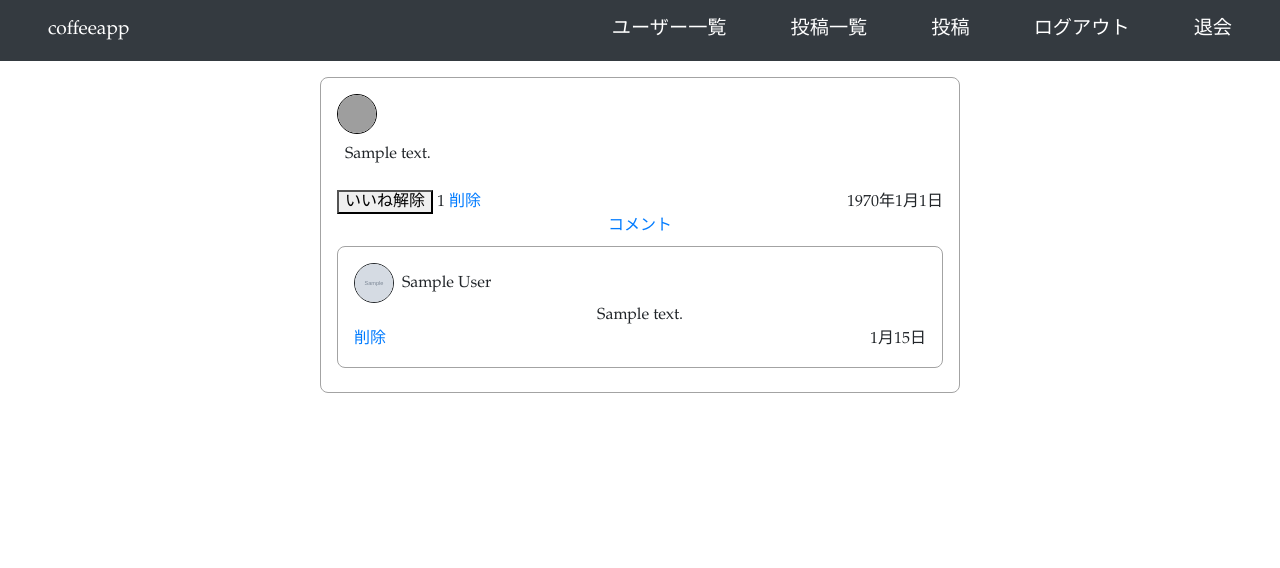
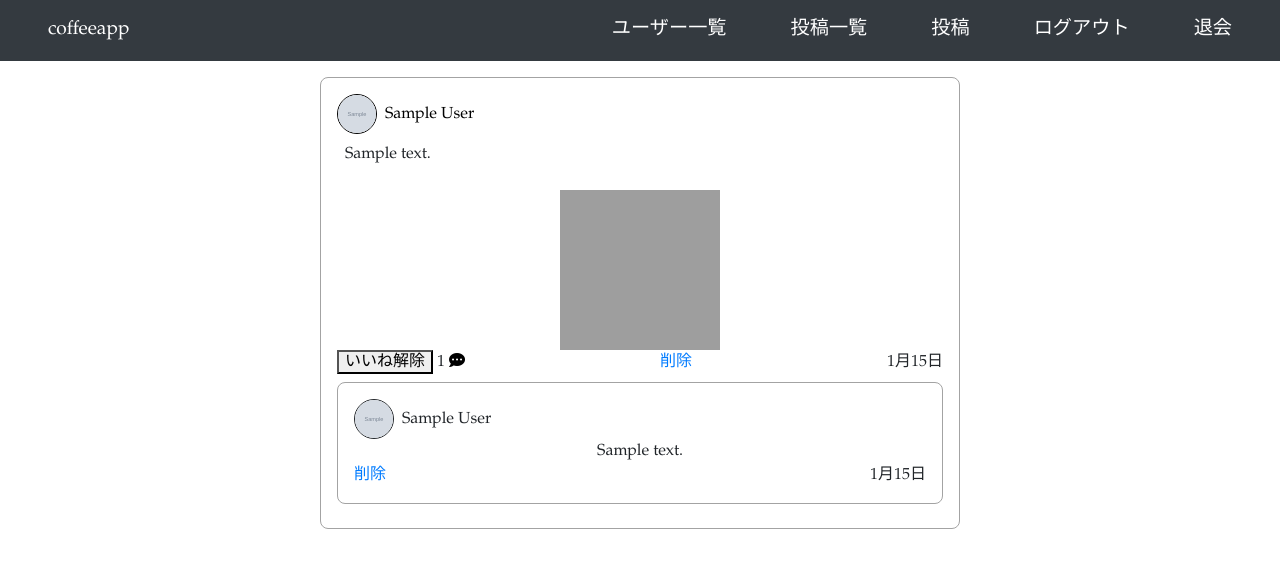
Before and after one commit to karirin/test-app, a PHP site: page /post/post_disp.php?post_id=1 in a window 1280 px wide. Shown: the top 568 px of the page. Run offline with PHP 8.4, Linux system fonts and the light colour scheme; the visitor is signed in with stand-in values (Sample User, id 1); tables that the repository leaves empty or names only in its code hold one stand-in row (values such as "Sample post"); grey boxes marked "Sample" are stand-in pictures; data that the repository does not hold is empty; style sheets or scripts are compiled from the project's sources; some libraries are stand-ins or nearby versions; grey boxes are pictures that could not be loaded.

Commit message:
コメントのFont Awesome追加

```diff
--- a/css/style.scss
+++ b/css/style.scss
@@ -135,6 +135,14 @@
     justify-content: space-between;
 }
 
+.post .post_list a i {
+    color: rgb(0, 0, 0);
+}
+
+.post .post_list a i:hover {
+    opacity: 0.5;
+}
+
 .post img {
     width: 2.5rem;
     height: 2.5rem;
--- a/post/post_disp.php
+++ b/post/post_disp.php
@@ -39,11 +39,11 @@
         </button>
         <span class="post_count"><?= current(get_post_favorite_count($post['id'])) ?></span>
 </form>
+<a href="../comment/comment_add.php?post_id=<?= $post['id']?>"><i class="fas fa-comment-dots"></i></a>
+</div>
 <a href="/post/post_delete.php/post_delete.php?post_id=<?=$post['id']?>">削除</a>
-</div>
 <?php print''.convert_to_fuzzy_time($post['created_at']).''; ?>
 </div>
-<a href="../comment/comment_add.php?post_id=<?= $post['id']?>">コメント</a>
 <?php
 $comments = get_comments($post_id);
 foreach($comments as $comment):
--- a/post/post_index.php
+++ b/post/post_index.php
@@ -6,7 +6,6 @@
 $current_user = get_user($_SESSION['user_id']);
 $posts = get_posts($current_user['id'],'all',0);
 print'<div class="col-8 offset-2">';
-print'<i class="fas fa-comment-dots"></i>';
 require_once('../post_list.php');
 print'</div>';
 require_once('../footer.php');
```
